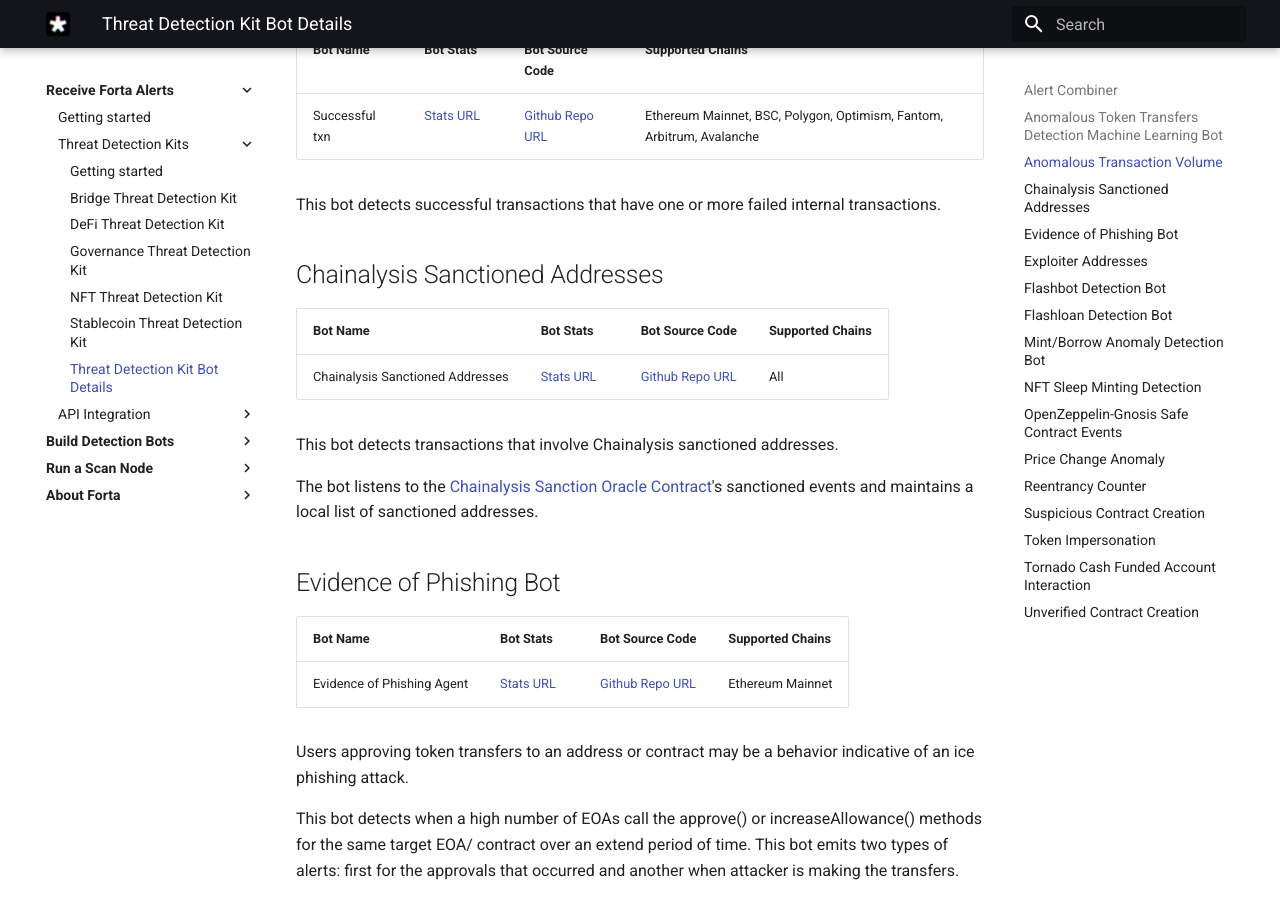
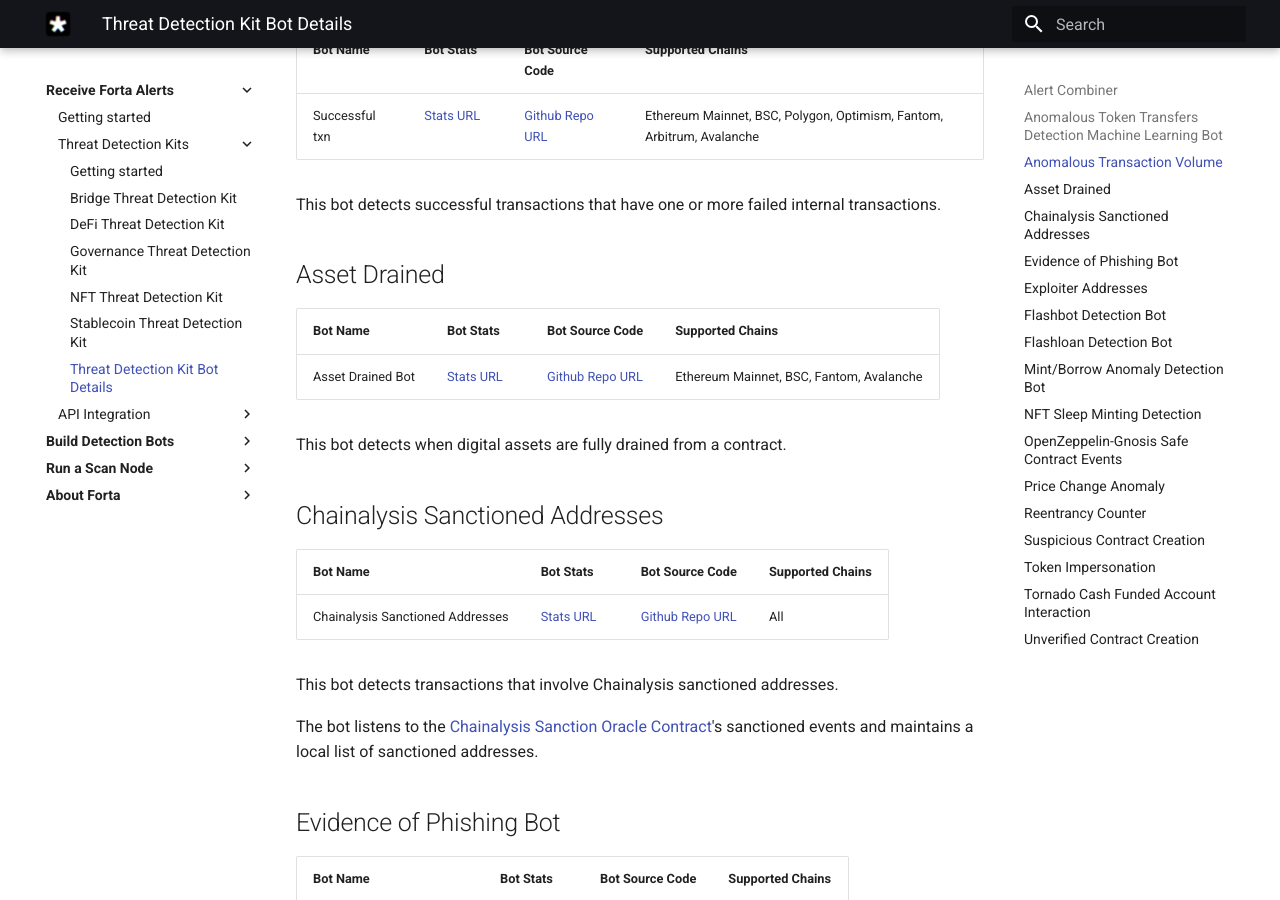
Before and after one commit to forta-network/docs, an MkDocs documentation site: the page built from docs/starter-kit-bot-details.md, in a window 1280 px wide and 900 px high, scrolled down 971 px. Built offline with MkDocs 1.6.1 and Material for MkDocs 9.7.7, drawn with Linux system fonts in a browser that asks for light colours.

Commit message:
added asset drained bot

```diff
--- a/docs/starter-kit-bot-details.md
+++ b/docs/starter-kit-bot-details.md
@@ -27,6 +27,15 @@
 | Successful txn | [Stats URL](https://explorer.forta.network/agent/0x20d57d727a2d7bf4b447d1952d7ea44efeda0920e45e779d298d5385f3b36cfa){:target="_blank"} | [Github Repo URL](https://github.com/LimeChain/forta-starter-kits/tree/main/transaction-volume-anomaly-detection){:target="_blank"} | Ethereum Mainnet, BSC, Polygon, Optimism, Fantom, Arbitrum, Avalanche |
 
 This bot detects successful transactions that have one or more failed internal transactions.
+
+## Asset Drained
+
+| Bot Name | Bot Stats | Bot Source Code  | Supported Chains |
+|----------|-----------|------------------|------------------|
+| Asset Drained Bot | [Stats URL](https://explorer.forta.network/bot/0xe4a8660b5d79c0c64ac6bfd3b9871b77c98eaaa464aa555c00635e9d8b33f77f){:target="_blank"} | [Github Repo URL](https://github.com/LimeChain/forta-starter-kits/tree/main/asset-drained){:target="_blank"} | Ethereum Mainnet, BSC, Fantom, Avalanche |
+
+This bot detects when digital assets are fully drained from a contract.
+
 
 ## Chainalysis Sanctioned Addresses
 
```
Also changed, not shown: docs/bridge-starter-kit.md (+1 -0 lines), docs/defi-starter-kit.md (+1 -0 lines), docs/bridge-threat-detection-kit.png, docs/defi-threat-detection-kit.png.
